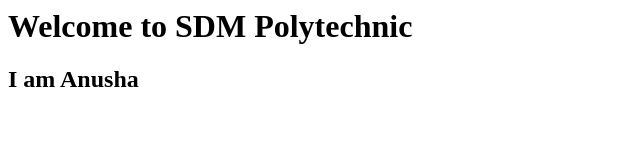
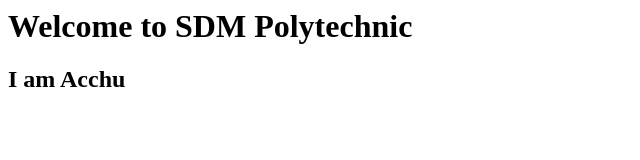
Before and after one commit to AnushaRNaik/MyCollege, a plain HTML site: page cs.html in a window 1280 px wide. Shown: the full height of the page, 0-640 px from the left. Drawn offline with Linux system fonts and the light colour scheme.

```diff
--- a/cs.html
+++ b/cs.html
@@ -1,6 +1,6 @@
 <html>
     <body>
         <h1>Welcome to SDM Polytechnic</h1>
-        <h2>I am Anusha</h2>
+        <h2>I am Acchu</h2>
     </body>
 </html>
```
